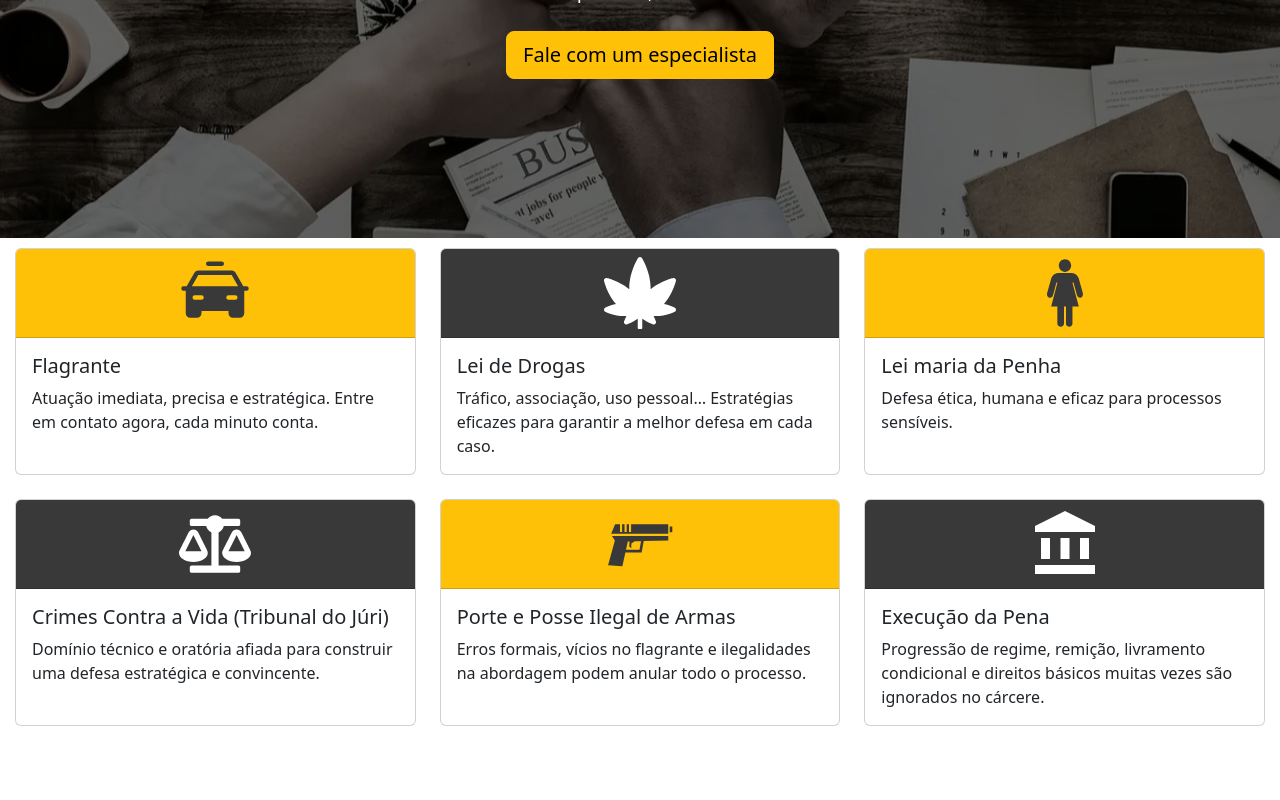
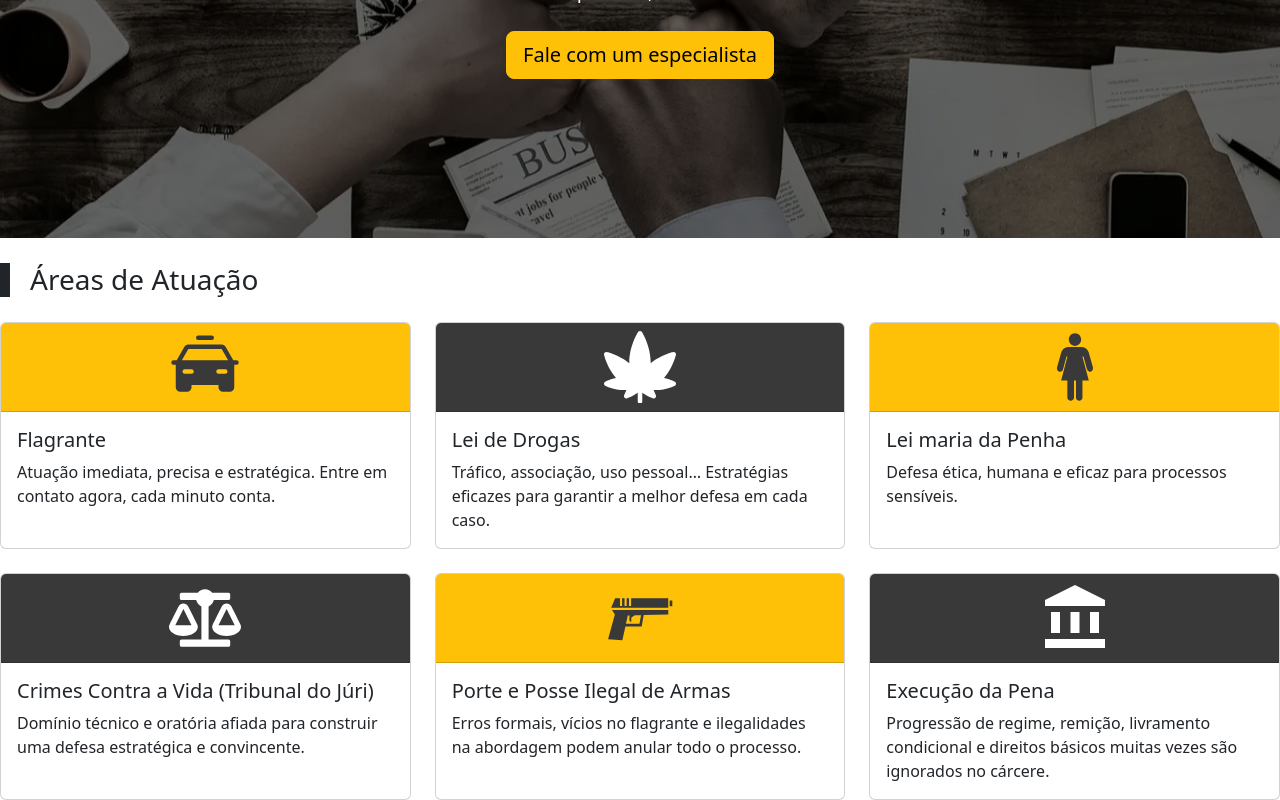
Before and after one commit to YagoFogaca/adv-landing-page, a React (Vite) app: page / in a window 1280 px wide. Shown: the part 393-1193 px from the top of the page. Before the commit the page ends 1129 px from the top, so only its background shows below. Built offline with nearby package versions, Linux system fonts and the light colour scheme.

Commit message:
feat: criação e implementação do estilo global de sections e do componente title das section

```diff
--- a/src/components/section-card/index.section-card.css
+++ b/src/components/section-card/index.section-card.css
@@ -1,7 +1,3 @@
-section.section-card {
-  padding: 10px 15px;
-}
-
 div.icon-header {
   display: flex;
   justify-content: center;
--- a/src/components/section-card/index.section-card.jsx
+++ b/src/components/section-card/index.section-card.jsx
@@ -6,6 +6,7 @@ import { GiPistolGun } from "react-icons/gi";
 import { MdAccountBalance } from "react-icons/md";
 import { CardComponents } from "../card/index.card";
 import "./index.section-card.css";
+import { TitleSection } from "../title-section/index.title-section";
 
 export const SectionCardComponents = () => {
   const dates = [
@@ -47,7 +48,8 @@ export const SectionCardComponents = () => {
   ];
   return (
     <>
-      <section className="section-card" id="section-activity">
+      <section className="general-session" id="section-activity">
+        <TitleSection title={"Áreas de Atuação"} />
         <Row xs={1} md={3} className="g-4">
           {dates.map((date, index) => {
             return (
--- /dev/null
+++ b/src/components/title-section/index.title-section.css
@@ -0,0 +1,5 @@
+h3.title-section {
+  border-left: 10px solid;
+  padding-left: 20px;
+  margin: 25px 0;
+}
--- /dev/null
+++ b/src/components/title-section/index.title-section.jsx
@@ -0,0 +1,9 @@
+import "./index.title-section.css";
+
+export const TitleSection = ({ title }) => {
+  return (
+    <>
+      <h3 className="title-section">{title}</h3>
+    </>
+  );
+};
--- /dev/null
+++ b/src/style/index.global.css
@@ -0,0 +1,3 @@
+section.general-session {
+  padding: 10px 15px;
+}
```
